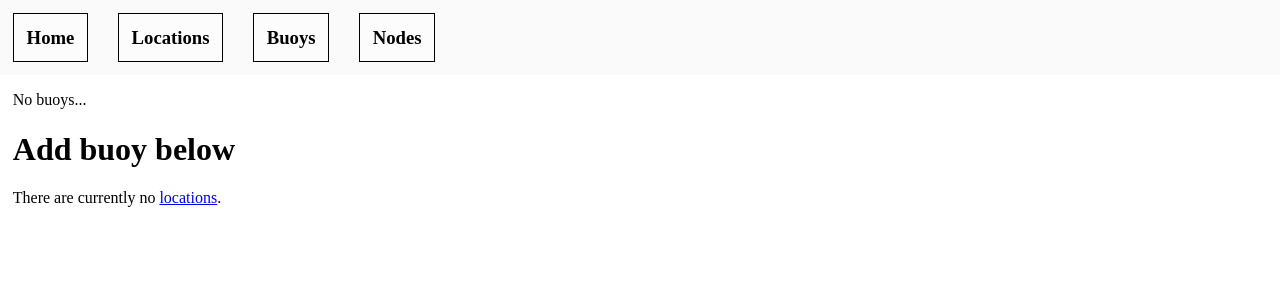
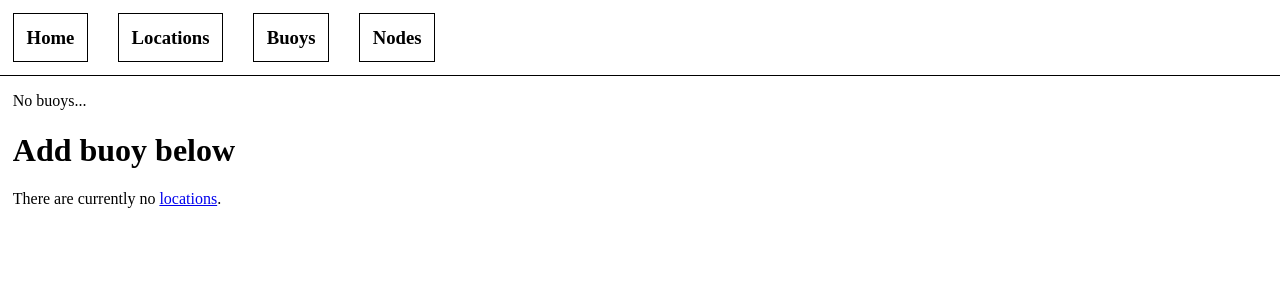
Before and after one commit to YemowtRonocCIT/FYP_website, a Flask app: page /buoy/ in a window 1280 px wide. Shown: the top 300 px of the page. Run offline with Flask 2, Linux system fonts and the light colour scheme; data that the repository does not hold is empty.

Commit message:
Change header colours for cleaner layout

```diff
--- a/static/css/main.css
+++ b/static/css/main.css
@@ -11,12 +11,12 @@ h3 {
     margin: 1%;
     padding: 1%;
     text-align:center;
-    background: #FCFCFC;
     border: 1px solid black;
 }
 
 h3:hover {
     background:white;
+    box-shadow: 2px 2px 5px grey;
 }
 
 h3:active {
@@ -29,9 +29,10 @@ a h3 {
 }
 
 header {
-    background:#FAFAFA;
+    background:white;
     margin:auto;
     padding:auto;
+    border-bottom:1px solid black;
 }
 
 .info-card {
```
